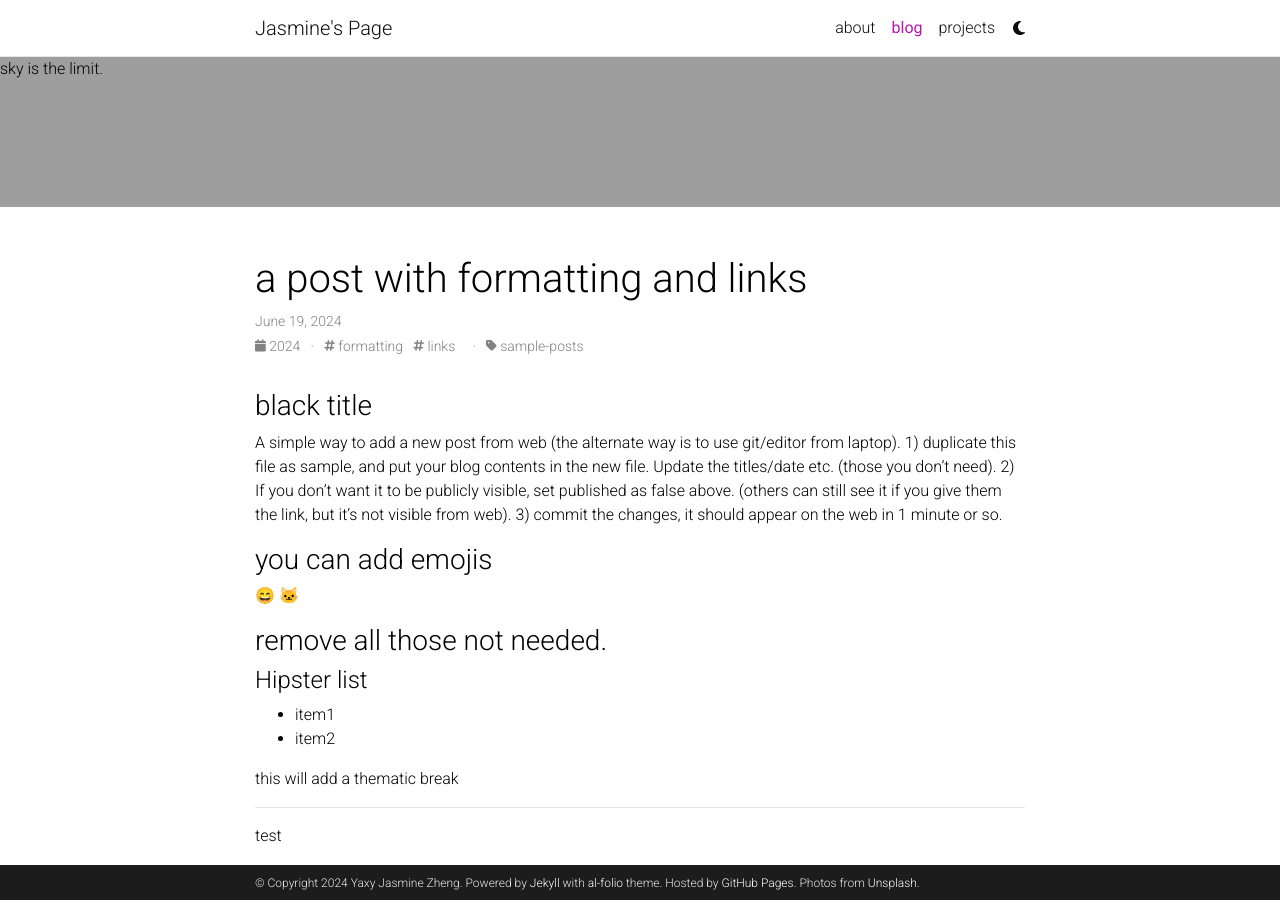
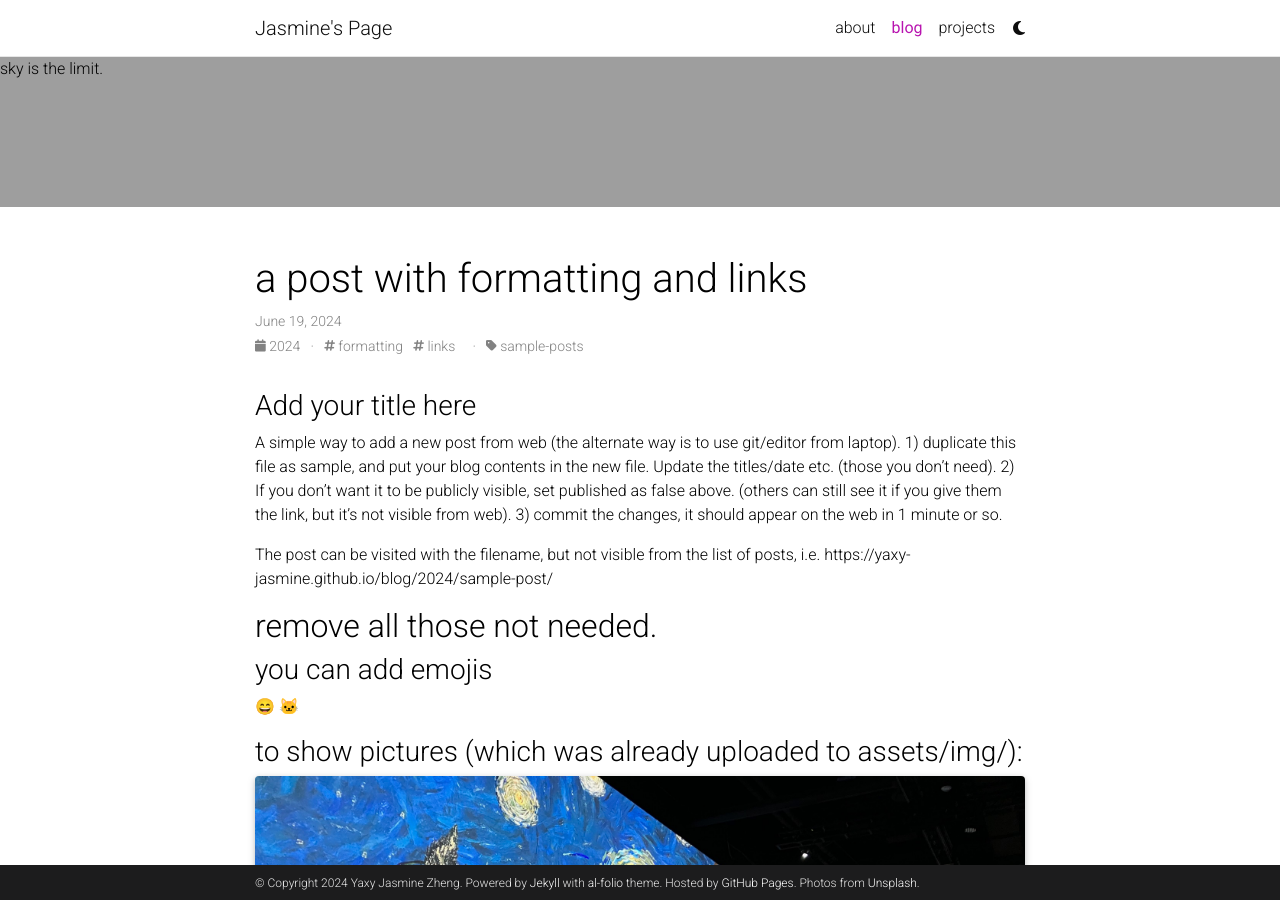
Before and after one commit to yaxy-jasmine/yaxy-jasmine.github.io, a Jekyll site: the page built from _posts/2024-06-19-sample-post.md, in a window 1280 px wide and 900 px high. Built offline with Jekyll 4.4.1, drawn with Linux system fonts in a browser that asks for light colours; full-size pictures stand in for the smaller copies a plugin makes; emoji names are drawn with the system emoji font; comment, search, counter and statistics services are not loaded; a style sheet for code colours, icons or effects is not loaded; some of the changed text lies outside the part shown.

Commit message:
Update 2024-06-19-sample-post.md

```diff
--- a/_posts/2024-06-19-sample-post.md
+++ b/_posts/2024-06-19-sample-post.md
@@ -8,16 +8,28 @@ categories: sample-posts
 hidden: true
 ---
 
-### black title
+
+### Add your title here
 A simple way to add a new post from web (the alternate way is to use git/editor from laptop).
 1) duplicate this file as sample, and put your blog contents in the new file. Update the titles/date etc. (those you don't need).
 2) If you don't want it to be publicly visible, set published as false above. (others can still see it if you give them the link, but it's not visible from web).
 3) commit the changes, it should appear on the web in 1 minute or so.
 
+The post can be visited with the filename, but not visible from the list of posts, i.e.
+https://yaxy-jasmine.github.io/blog/2024/sample-post/
+
+
+## remove all those not needed.
+
 ### you can add emojis
 :smile: :cat:
 
-### remove all those not needed.
+### to show pictures (which was already uploaded to assets/img/):
+{% include figure.html path="assets/img/IMG_2676.jpg" class="img-fluid rounded z-depth-1" zoomable=true %}
+{% include figure.html path="assets/img/IMG_2672.jpg" class="img-fluid rounded z-depth-1" zoomable=true %}
+Stary Stary Night, meet with Van Gogh.:smile:
+
+
 #### Hipster list
 <ul>
     <li>item1</li>
```
